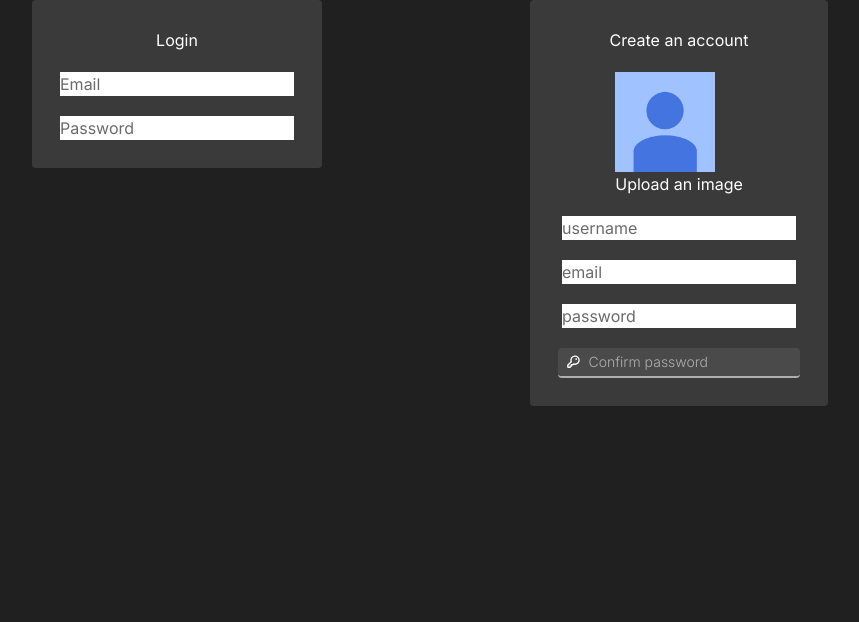
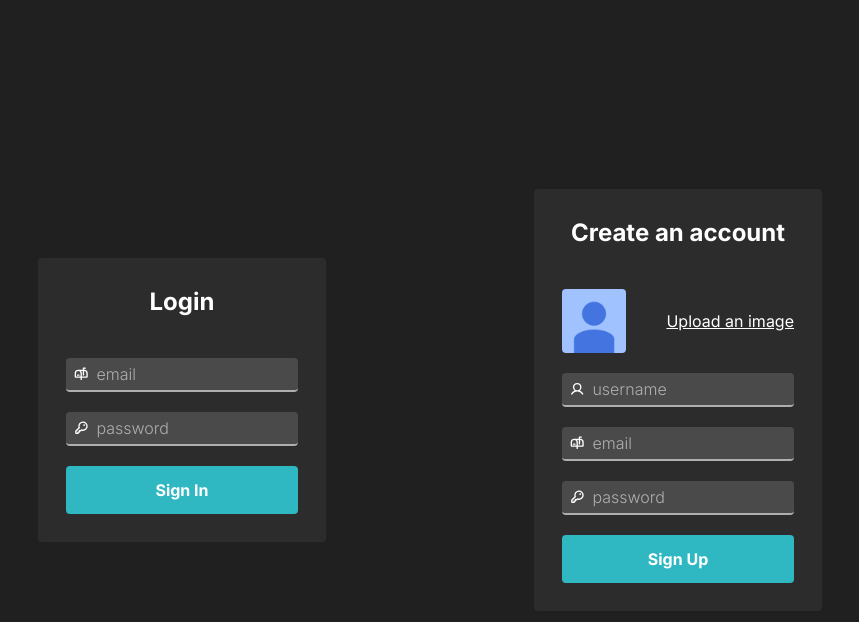
Before and after one commit to gabscrobson/zap-chat, a Next.js app: page / in a window 1280 px wide. Shown: the top 622 px of the page, without its empty margins (210-1069 px from the left). Built offline with nearby package versions, Linux system fonts and the light colour scheme.

Commit message:
feat: :sparkles: Finish login page styling and ad reaact-toastify

```diff
--- a/app/components/login.tsx
+++ b/app/components/login.tsx
@@ -3,7 +3,8 @@
 import Image from 'next/image'
 import { useState } from 'react'
 import TextInput from './ui/text-input'
-import { Key } from '@phosphor-icons/react'
+import { Key, Mailbox, User } from '@phosphor-icons/react'
+import { toast } from 'react-toastify'
 
 interface ProfilePicture {
   file: File | null
@@ -26,24 +27,43 @@ export default function Login() {
     }
   }
 
+  function handleLogin(e: React.FormEvent<HTMLFormElement>) {
+    e.preventDefault()
+    toast.success('Logged in successfully')
+  }
+
   return (
-    <div className="flex justify-center items-start gap-52 h-screen bg-gray-800 text-white">
-      <div className="flex flex-col items-center gap-5 bg-gray-650 max-w-96 rounded p-7">
-        <h2>Login</h2>
-        <form className="flex flex-col items-center justify-center gap-5">
-          <input type="email" placeholder="Email" />
-          <input type="password" placeholder="Password" />
+    <div className="flex justify-center items-center gap-52 h-screen bg-gray-800 text-white">
+      <div className="flex flex-col items-center gap-5 bg-gray-700 max-w-72 rounded p-7">
+        <h2 className="font-bold text-2xl mb-5">Login</h2>
+        <form
+          onSubmit={handleLogin}
+          className="flex flex-col items-center justify-center gap-5"
+        >
+          <TextInput IconComponent={Mailbox} type="email" placeholder="email" />
+          <TextInput
+            IconComponent={Key}
+            type="password"
+            placeholder="password"
+          />
+          <button className="w-full bg-main-700 hover:bg-main-600 rounded font-bold p-3">
+            Sign In
+          </button>
         </form>
       </div>
-      <div className="flex flex-col items-center gap-5 bg-gray-650 max-w-96 rounded p-7">
-        <h2>Create an account</h2>
+      <div className="flex flex-col items-center gap-5 bg-gray-700 max-w-72 rounded p-7">
+        <h2 className="font-bold text-2xl mb-5">Create an account</h2>
         <form className="flex flex-col items-center justify-center gap-5">
-          <label htmlFor="profilePicture">
+          <label
+            htmlFor="profilePicture"
+            className="flex items-center w-full justify-between cursor-pointer underline"
+          >
             <Image
               src={profilePicture.url}
-              width={100}
-              height={100}
+              width={64}
+              height={64}
               alt="Upload a profile picture"
+              className="rounded object-cover h-16"
             />
             Upload an image
           </label>
@@ -53,14 +73,20 @@ export default function Login() {
             className="hidden"
             onChange={handleProfilePictureChange}
           />
-          <input type="text" placeholder="username" />
-          <input type="email" placeholder="email" />
-          <input type="password" placeholder="password" />
+
+          <TextInput IconComponent={User} type="text" placeholder="username" />
+
+          <TextInput IconComponent={Mailbox} type="email" placeholder="email" />
+
           <TextInput
             IconComponent={Key}
             type="password"
-            placeholder="Confirm password"
+            placeholder="password"
           />
+
+          <button className="w-full bg-main-700 hover:bg-main-600 rounded font-bold p-3">
+            Sign Up
+          </button>
         </form>
       </div>
     </div>
--- /dev/null
+++ b/app/components/ui/notification.tsx
@@ -0,0 +1,9 @@
+import { ToastContainer } from 'react-toastify'
+
+export default function Notification() {
+  return (
+    <div>
+      <ToastContainer position="bottom-right" />
+    </div>
+  )
+}
--- a/app/components/ui/text-input.tsx
+++ b/app/components/ui/text-input.tsx
@@ -26,7 +26,8 @@ export default function TextInput({
         id="search"
         placeholder={placeholder}
         className="w-full bg-transparent border-none focus:outline-none
-            placeholder-gray-200 placeholder-opacity-100 font-light text-sm"
+            placeholder-gray-200 placeholder-opacity-100 font-light text-md"
+        autoComplete="off"
       />
     </label>
   )
--- a/app/page.tsx
+++ b/app/page.tsx
@@ -1,3 +1,5 @@
+import { ToastContainer } from 'react-toastify'
+import 'react-toastify/dist/ReactToastify.min.css'
 import Chat from './components/chat'
 import Detail from './components/detail'
 import List from './components/list/list'
@@ -17,6 +19,7 @@ export default function Home() {
       ) : (
         <Login />
       )}
+      <ToastContainer position="bottom-right" theme="dark" draggable />
     </>
   )
 }
--- a/package.json
+++ b/package.json
@@ -13,7 +13,8 @@
     "emoji-picker-react": "^4.9.4",
     "next": "14.2.3",
     "react": "^18",
-    "react-dom": "^18"
+    "react-dom": "^18",
+    "react-toastify": "^10.0.5"
   },
   "devDependencies": {
     "@rocketseat/eslint-config": "^2.2.2",
```
Also changed, not shown: 1 other file (tests, documents, lock files or other folders).
